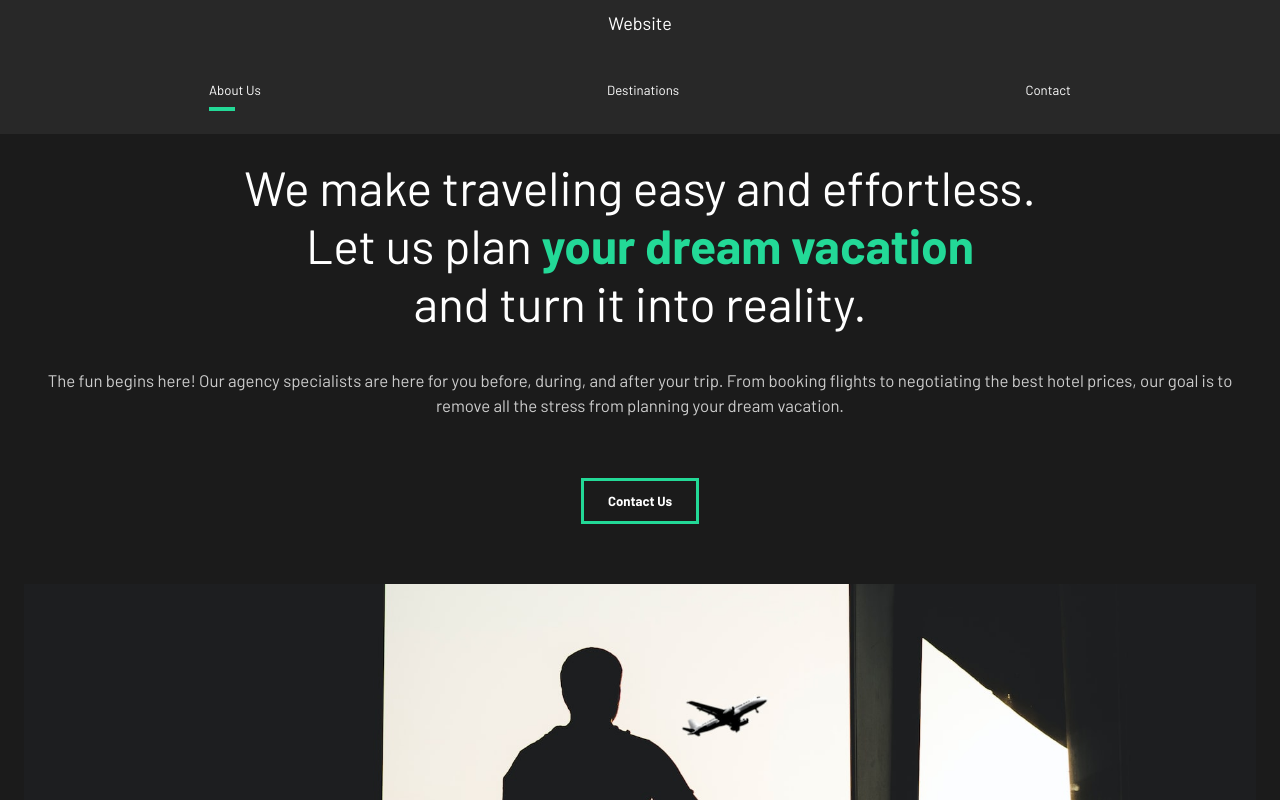
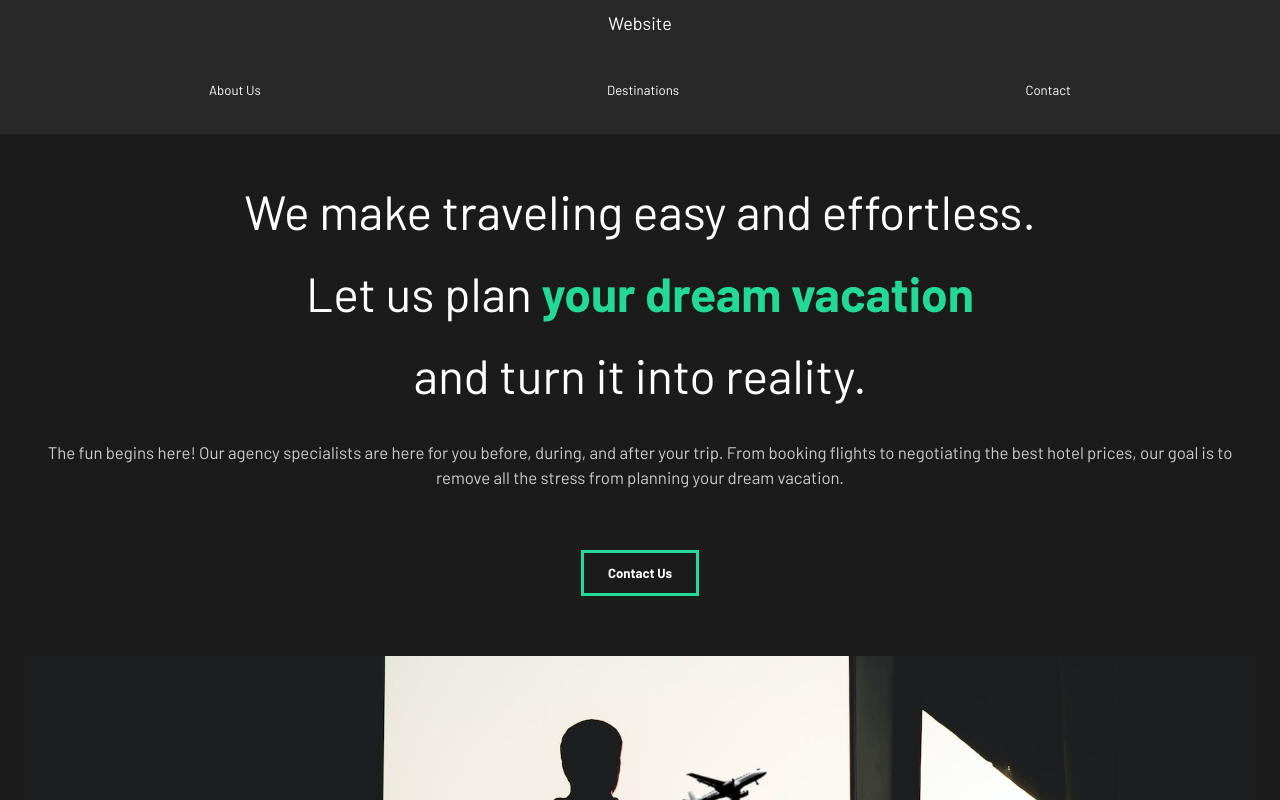
Before and after one commit to johnlombardi389/comp-website, a React (Create React App) app: page / in a window 1280 px wide. Shown: the top 800 px of the page. Built offline with nearby package versions, Linux system fonts and the light colour scheme.

Commit message:
Removed underline for active page on smaller screens and increased margin above h2 title on smaller screens

```diff
--- a/src/components/GlobalStyle.js
+++ b/src/components/GlobalStyle.js
@@ -37,6 +37,9 @@ const GlobalStyle = createGlobalStyle`
   h2 {
       font-weight: lighter;
       font-size: 4rem;
+      @media (max-width: 1300px) {
+        margin-top: 2rem;;
+      }
     }
 
   h3 {
--- a/src/components/Nav.js
+++ b/src/components/Nav.js
@@ -100,7 +100,7 @@ const Line = styled(motion.div)`
   bottom: -80%;
   left: 60%;
   @media (max-width: 1300px) {
-    left: 0%;
+    opacity: 0;
   }
 `;
 
```
